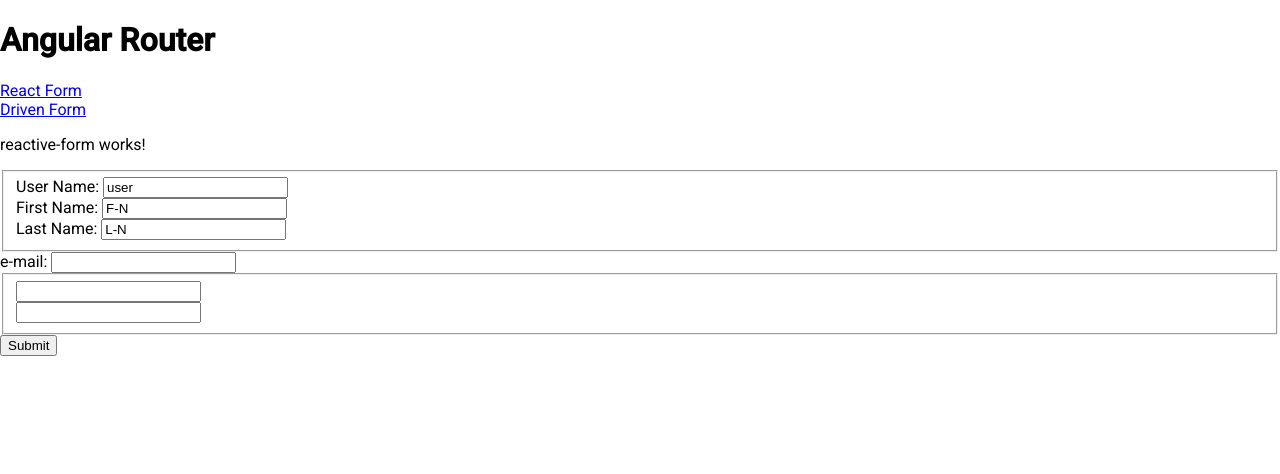
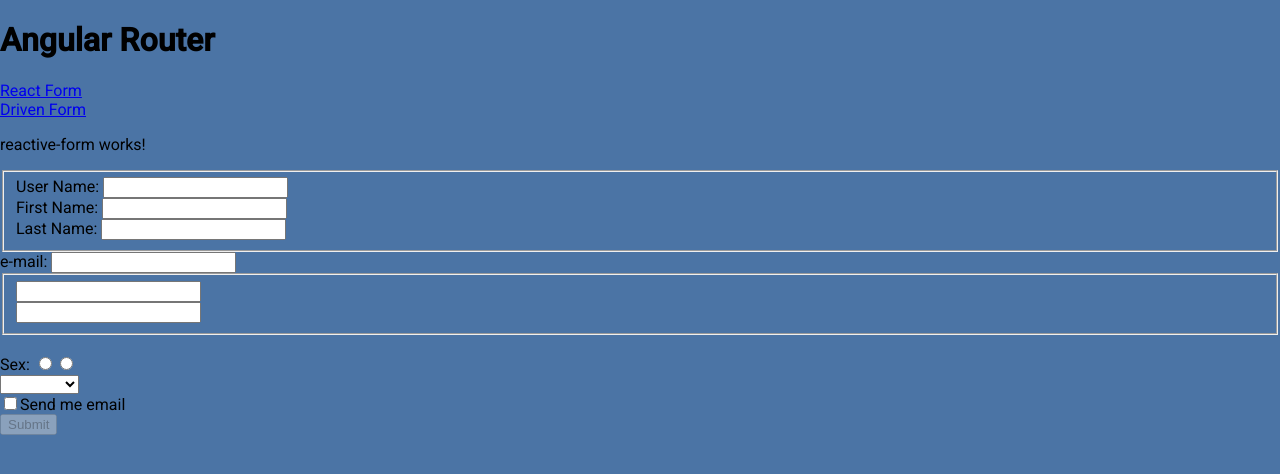
Before and after one commit to FedorenkoAlexey/Homework-16, an Angular app: page /react in a window 1280 px wide. Shown: the top 474 px of the page. Built offline with nearby package versions, Linux system fonts and the light colour scheme.

Commit message:
errors userName

```diff
--- a/package.json
+++ b/package.json
@@ -21,6 +21,7 @@
     "@angular/platform-browser": "~8.2.14",
     "@angular/platform-browser-dynamic": "~8.2.14",
     "@angular/router": "~8.2.14",
+    "hammerjs": "^2.0.8",
     "rxjs": "~6.4.0",
     "tslib": "^1.10.0",
     "zone.js": "~0.9.1"
--- a/src/app/reactive-form/reactive-form.component.ts
+++ b/src/app/reactive-form/reactive-form.component.ts
@@ -1,5 +1,10 @@
 import { Component, OnInit, InjectionToken } from "@angular/core";
-import { FormControl, FormGroup, FormBuilder } from "@angular/forms";
+import {
+  FormControl,
+  FormGroup,
+  FormBuilder,
+  Validators
+} from "@angular/forms";
 
 @Component({
   selector: "app-reactive-form",
@@ -7,19 +12,18 @@
   styleUrls: ["./reactive-form.css"]
 })
 export class ReactiveFormComponent implements OnInit {
-  MAT_INPUT_VALUE_ACCESSOR: InjectionToken<{ value: any }>;
-  // constructor(private fb: FormBuilder) {}
+  constructor(private fb: FormBuilder) {}
   reactiveForm: FormGroup;
-
-  // reactiveForm = this.fb.group({
-  //   userName: [],
-  //   firstName: [],
-  //   lastName: [],
-  //   email: []
-  // });
+  regions: Array<any> = [
+    { id: 1, name: "Kyiv" },
+    { id: 2, name: "Khyrkov" },
+    { id: 3, name: "Cherkasy" },
+    { id: 4, name: "Other" }
+  ];
 
   onSubmit() {
-    console.warn(this.reactiveForm.value);
+    const controls = this.reactiveForm.controls;
+    console.warn(this.reactiveForm.value, controls);
   }
 
   ngOnInit() {
@@ -28,23 +32,20 @@
     //   console.log(this.firstNameControl)
     // );
 
-    // this.reactiveForm = new FormGroup({
-    //   userName: new FormControl("user"),
-    //   firstName: new FormControl("F-N"),
-    //   lastName: new FormControl("L-N")
-    // });
-
-    this.reactiveForm = new FormGroup({
-      user: new FormGroup({
-        userName: new FormControl("user"),
-        firstName: new FormControl("F-N"),
-        lastName: new FormControl("L-N")
+    this.reactiveForm = this.fb.group({
+      user: this.fb.group({
+        userName: ["", Validators.required],
+        firstName: [""],
+        lastName: [""]
       }),
-      email: new FormControl(""),
-      pass: new FormGroup({
-        password: new FormControl(""),
-        repeatPass: new FormControl("")
-      })
+      email: [""],
+      pass: this.fb.group({
+        password: ["", Validators.minLength(10)],
+        repeatPass: [""]
+      }),
+      sex: [""],
+      region: [""],
+      sendEmail: [""]
     });
   }
 }
--- a/src/app/reactive-form/reactive-form.css
+++ b/src/app/reactive-form/reactive-form.css
@@ -4,3 +4,7 @@
 /* fieldset {
   border: none;
 } */
+
+input.ng-touched.ng-invalid {
+  border-color: red;
+}
--- a/src/app/reactive-form/reactive-form.html
+++ b/src/app/reactive-form/reactive-form.html
@@ -2,23 +2,31 @@
 
 <!-- <form class="example-form">
   <mat-form-field class="example-full-width">
-    <mat-label>Favorite food</mat-label>
-    <input matInput placeholder="Ex. Pizza" value="Sushi" />
+    <mat-label>User Name</mat-label>
+    <input matInput placeholder="Ivan" />
   </mat-form-field>
-
-  <mat-form-field class="example-full-width">
-    <mat-label>Leave a comment</mat-label>
-    <textarea matInput placeholder="Ex. It makes me feel..."></textarea>
-  </mat-form-field>
-</form> -->
+</form>
+<br /> -->
 
 <form [formGroup]="reactiveForm" (ngSubmit)="onSubmit()">
   <fieldset formGroupName="user">
     <label>
       User Name:
-      <input type="text" formControlName="userName" required />
+      <input
+        type="text"
+        #user
+        formControlName="userName"
+        pattern="^[0-9a-zA-Z]*$"
+      />
     </label>
     <br />
+    <div
+      *ngIf="this.reactiveForm.controls.user.invalid
+    && (this.reactiveForm.controls.user.dirty
+    || this.reactiveForm.controls.user.touched)"
+    >
+      user
+    </div>
 
     <label>
       First Name:
@@ -35,12 +43,20 @@
 
   <label>
     e-mail:
-    <input type="email" formControlName="email" />
+    <input
+      type="email"
+      formControlName="email"
+      pattern="^([\w.%+-]+)@([\w-]+\.)+([\w]{2,})$"
+    />
   </label>
+  <br />
+  <div *ngIf="this.reactiveForm.controls.email.invalid">
+    222
+  </div>
 
   <fieldset formGroupName="pass">
     <label for="">
-      <input type="password" formControlName="password" />
+      <input type="password" formControlName="password" required />
     </label>
     <br />
 
@@ -48,6 +64,30 @@
       <input type="password" formControlName="repeatPass" />
     </label>
   </fieldset>
+  <br />
+
+  <label>
+    Sex:
+    <input type="radio" formControlName="sex" value="male" />
+    <input type="radio" formControlName="sex" value="female" />
+  </label>
+  <br />
+
+  <label for="region">
+    <select formControlName="region" id="region">
+      <option
+        *ngFor="let region of regions"
+        [value]="region.name"
+        placeholder="Select a Region"
+        >{{region.name}}</option
+      >
+    </select>
+  </label>
+  <br />
+
+  <input type="checkbox" formControlName="sendEmail" />
+  <span>Send me email</span>
+  <br />
 
   <button type="submit" [disabled]="!reactiveForm.valid">Submit</button>
 </form>
--- a/src/main.ts
+++ b/src/main.ts
@@ -1,3 +1,4 @@
+import 'hammerjs';
 import { enableProdMode } from '@angular/core';
 import { platformBrowserDynamic } from '@angular/platform-browser-dynamic';
 
--- a/src/styles.css
+++ b/src/styles.css
@@ -1,4 +1,11 @@
 /* You can add global styles to this file, and also import other style files */
 
-html, body { height: 100%; }
-body { margin: 0; font-family: Roboto, "Helvetica Neue", sans-serif; }
+html,
+body {
+  height: 100%;
+}
+body {
+  margin: 0;
+  font-family: Roboto, "Helvetica Neue", sans-serif;
+  background-color: rgb(75, 116, 165);
+}
```
Also changed, not shown: src/app/reactive-form/reactive-form.module.ts (+11 -3 lines), 1 other file (tests, documents, lock files or other folders).
